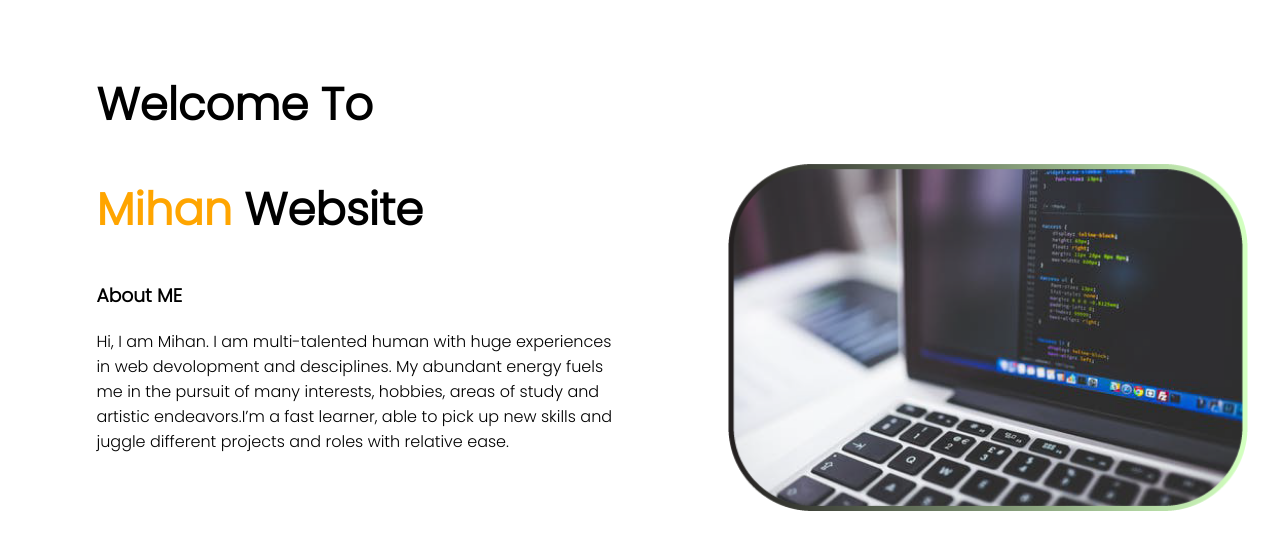
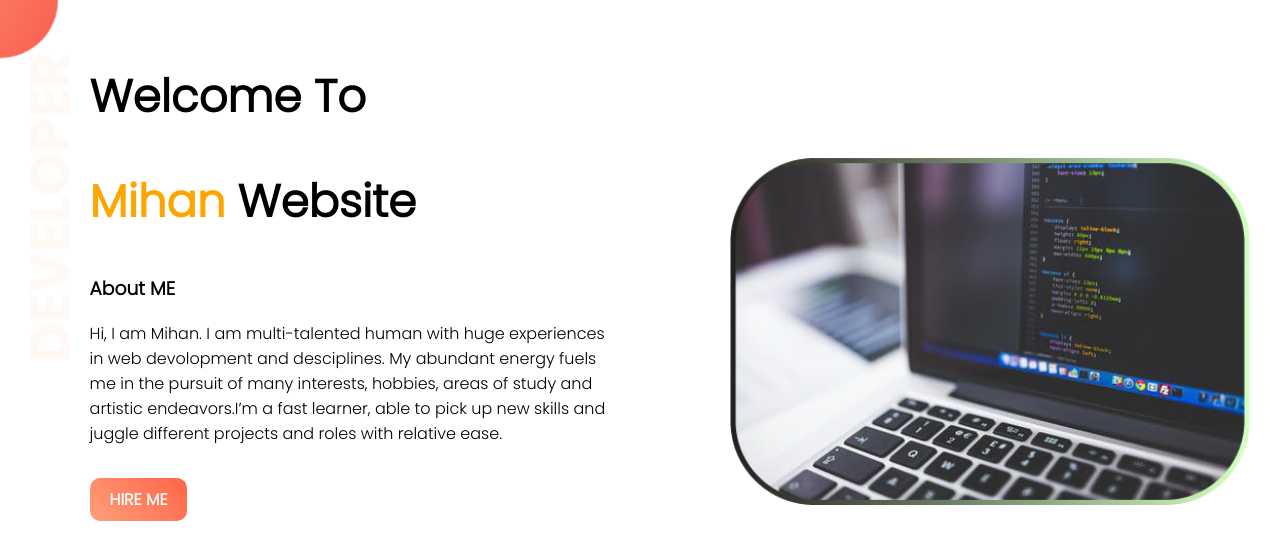
Before and after one commit to Mihan-Coder/My-First-Website, a plain HTML site: page index.html in a window 1280 px wide. Drawn offline with Linux system fonts and the light colour scheme.

Commit message:
learned github

```diff
--- a/index.html
+++ b/index.html
@@ -9,12 +9,14 @@
     <link rel="stylesheet" href="style.css">
 </head>
 <body>
-    <section>
+    <section class="top-banner">
         <div class="main">
             <h1 class="Welcome">Welcome To</h1>
             <h1 class="Welcome"><span id="name">Mihan</span> Website</h1>
             <h3>About ME</h3>
             <p id="PO">Hi, I am Mihan. I am multi-talented human with huge experiences in web devolopment and desciplines. My abundant energy fuels me in the pursuit of many interests, hobbies, areas of study and artistic endeavors.I’m a fast learner, able to pick up new skills and juggle different projects and roles with relative ease.<p>
+            <br>
+            <a id="profile" target="blank" href="https://www.facebook.com/profile.php?id=100070131425091">HIRE ME</a>
         </div>
         <div class="main">
             <img id="hi" src="resourse/developer-portfolio/laptop.png" alt="">
--- a/style.css
+++ b/style.css
@@ -1,5 +1,6 @@
 body{
     font-family: 'Poppins', sans-serif;
+    margin: 0px;
 }
 .Welcome{
     font-size: 45px;
@@ -23,3 +24,18 @@ body{
 #PO{
     font-weight: 500;
 }
+.top-banner{
+    background-image: url(resourse/developer-portfolio/top-banner.png);
+    background-repeat: no-repeat;
+}
+section{
+    height: 500px;
+}
+#profile{
+    text-decoration: none;
+    background-image: linear-gradient(45deg, lightSalmon,tomato);
+    padding: 10px 20px;
+    border-radius: 10px;
+    color: white;
+    font-weight: 700;
+}
```
